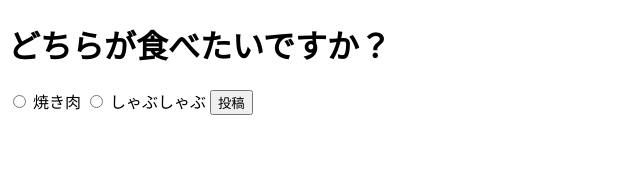
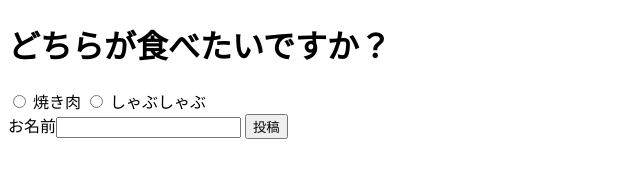
Before and after one commit to progedu/intro-curriculum-3014, a website: page form.html in a window 1280 px wide. Shown: the whole page, without its empty margins (0-640 px from the left). Drawn offline with Linux system fonts and the light colour scheme.

Commit message:
implemented name

```diff
--- a/form.html
+++ b/form.html
@@ -10,6 +10,8 @@
 	<form method="post" action="/enquetes/yaki-shabu">
 		<input type="radio" name="yaki-shabu" value="焼き肉" /> 焼き肉
 		<input type="radio" name="yaki-shabu" value="しゃぶしゃぶ" /> しゃぶしゃぶ
+		<br>
+		お名前<input type="text" name="name" >
 		<button type="submit">投稿</button>
 	</form>
 </body>
```
